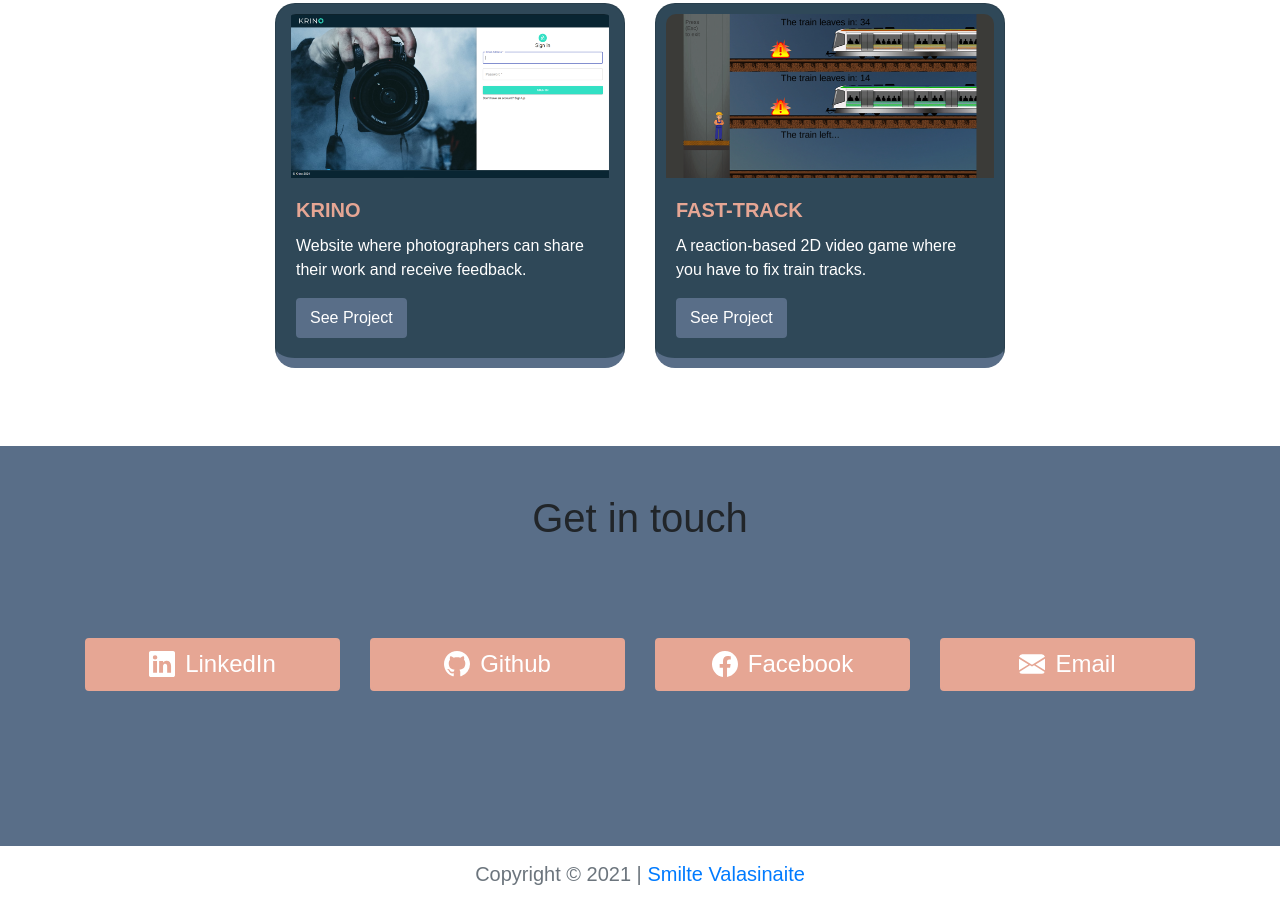
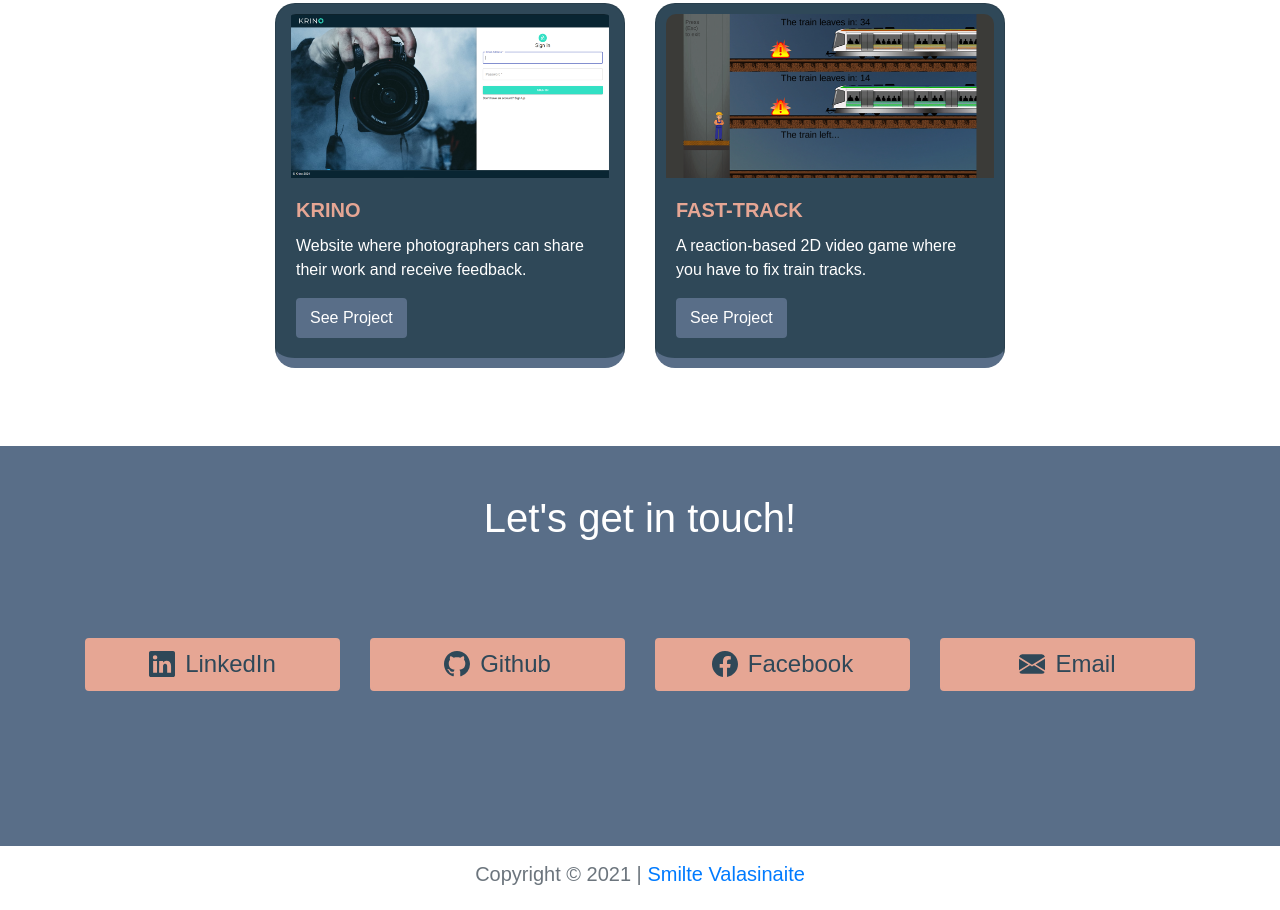
Before and after one commit to smilteval/CS-College-Courses, a plain HTML site: page Web Database Applications/Portfolio/index.html in a window 1280 px wide. Shown: the part 2603-3513 px from the top of the page. Drawn offline with nearby package versions, Linux system fonts and the light colour scheme.

Commit message:
changed social media button colors

```diff
--- a/Web Database Applications/Portfolio/index.html
+++ b/Web Database Applications/Portfolio/index.html
@@ -250,7 +250,7 @@
 
     <div id="contact">
       <div class="container pb-5 mb-5">
-        <h1 class="mt-5 pt-5 pb-5 mb-5 text-center">Get in touch</h1>
+        <h1 class="mt-5 pt-5 pb-5 mb-5 text-center text-white">Let's get in touch!</h1>
         <div class="row text-center">
           <div class="col-3">
             <a
--- a/Web Database Applications/Portfolio/style.css
+++ b/Web Database Applications/Portfolio/style.css
@@ -129,6 +129,7 @@ body {
 #contact .btn {
   background-color: #e6a694;
   border: 2px solid #e6a694;
+  color:#2f4858;
   display: flex;
   justify-content: center;
   align-items: center;
@@ -138,6 +139,7 @@ body {
 #contact .btn:hover {
   background-color: #2f4858;
   border: 2px solid #2f4858;
+  color: #e6a694;
   transform: scale(1.1);
   transition: 0.3s ease;
 }
```
